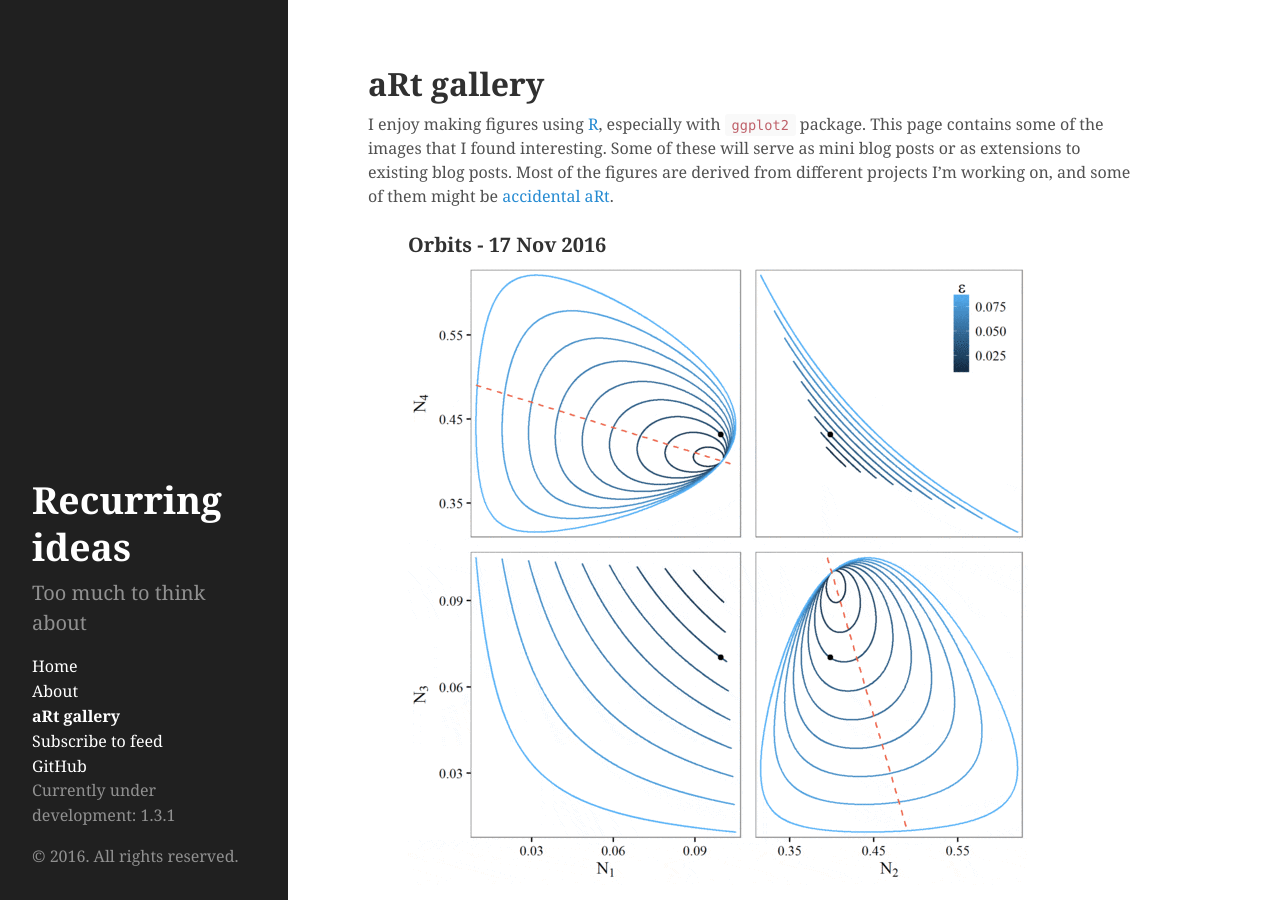
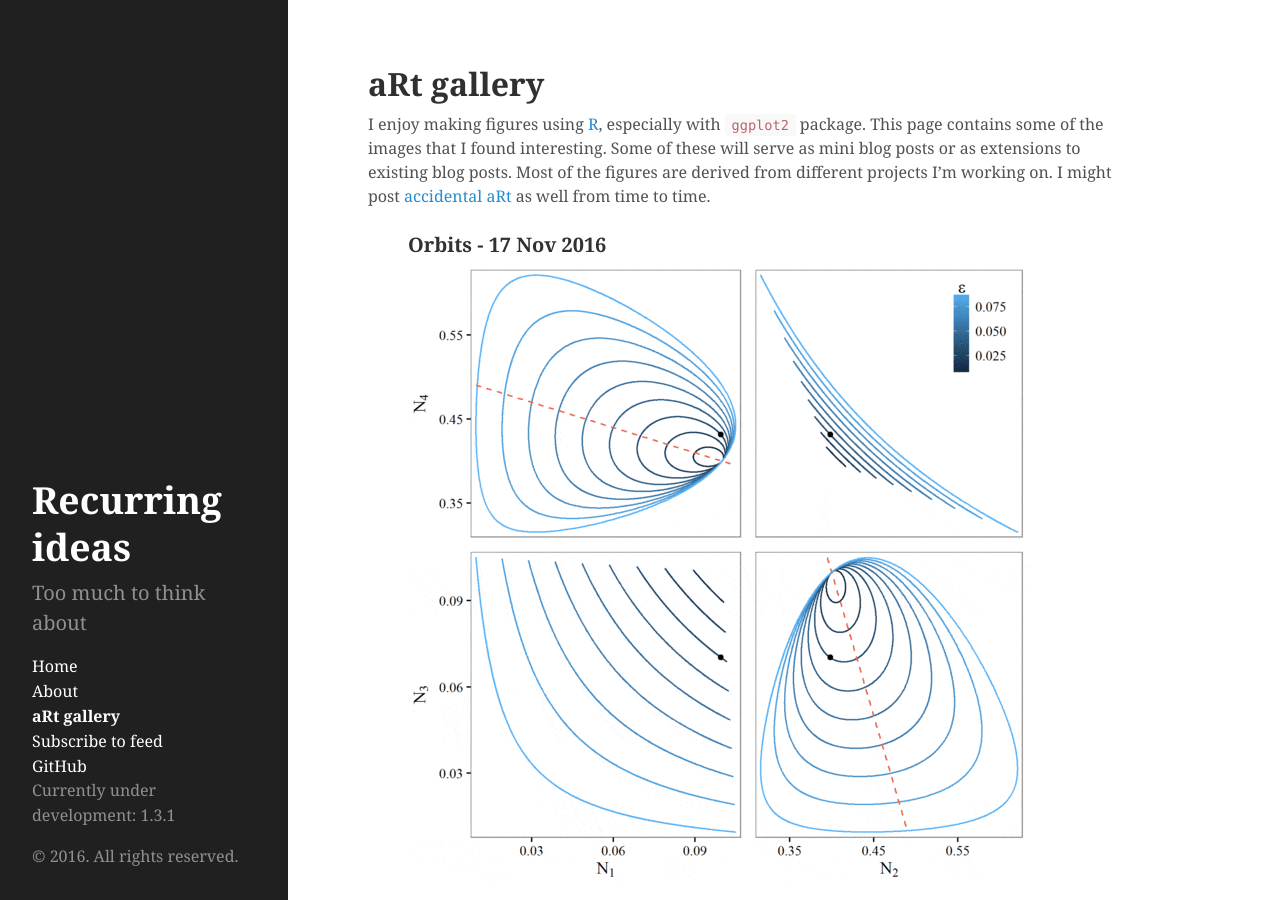
Before and after one commit to parksw3/parksw3.github.io, a Jekyll site: the page built from gallery.md, in a window 1280 px wide and 900 px high. Built offline with Jekyll 4.4.1, drawn with Linux system fonts in a browser that asks for light colours; formulas are drawn with MathJax 3.

Commit message:
really done

```diff
--- a/gallery.md
+++ b/gallery.md
@@ -3,7 +3,7 @@
 title: aRt gallery
 ---
 
-I enjoy making figures using [R](https://www.r-project.org/), especially with `ggplot2` package. This page contains some of the images that I found interesting. Some of these will serve as mini blog posts or as extensions to existing blog posts. Most of the figures are derived from different projects I'm working on, and some of them might be [accidental aRt](http://accidental-art.tumblr.com/).
+I enjoy making figures using [R](https://www.r-project.org/), especially with `ggplot2` package. This page contains some of the images that I found interesting. Some of these will serve as mini blog posts or as extensions to existing blog posts. Most of the figures are derived from different projects I'm working on. I might post [accidental aRt](http://accidental-art.tumblr.com/) as well from time to time.
 
 <ul class="gallery">
   {% for image in site.photo_gallery reversed %}
```
